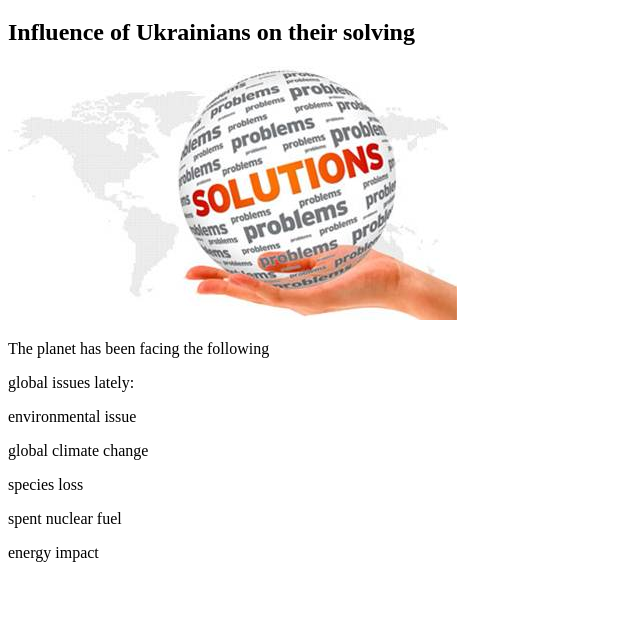
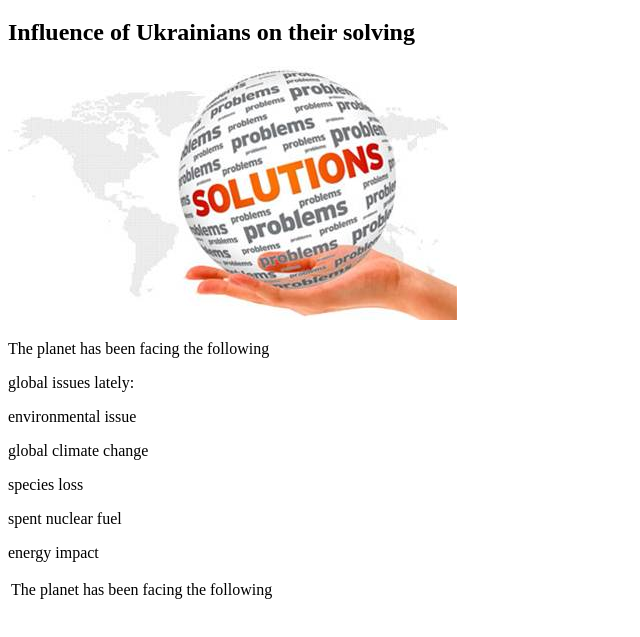
Before and after one commit to dchelyuk/global-issues, a plain HTML site: page index.html in a window 1280 px wide. Shown: the part 61-698 px from the top of the page, without its empty margins (0-640 px from the left). Drawn offline with Linux system fonts and the light colour scheme.

Commit message:
Add files via upload

```diff
--- a/index.html
+++ b/index.html
@@ -6,12 +6,16 @@
 		<h1>Global issues.</h1>
 		<h2> Influence of Ukrainians on their solving</h2>
 		<img src="solutions.jpg">
-		<p>The planet has been facing the following </p>
+			<p>The planet has been facing the following</p>
 			<p>global issues lately:</p>
 			<p>environmental issue</p>
 			<p>global climate change</p>
 			<p>species loss</p>
 			<p>spent nuclear fuel</p>
 			<p>energy impact</p>
+		<table>
+			<tr>
+			<td colspan="2">The planet has been facing the following</td><td></td>
+		</table>
 	</body>
 </html>
```
Lines whose indentation alone changed are shown as unchanged.
